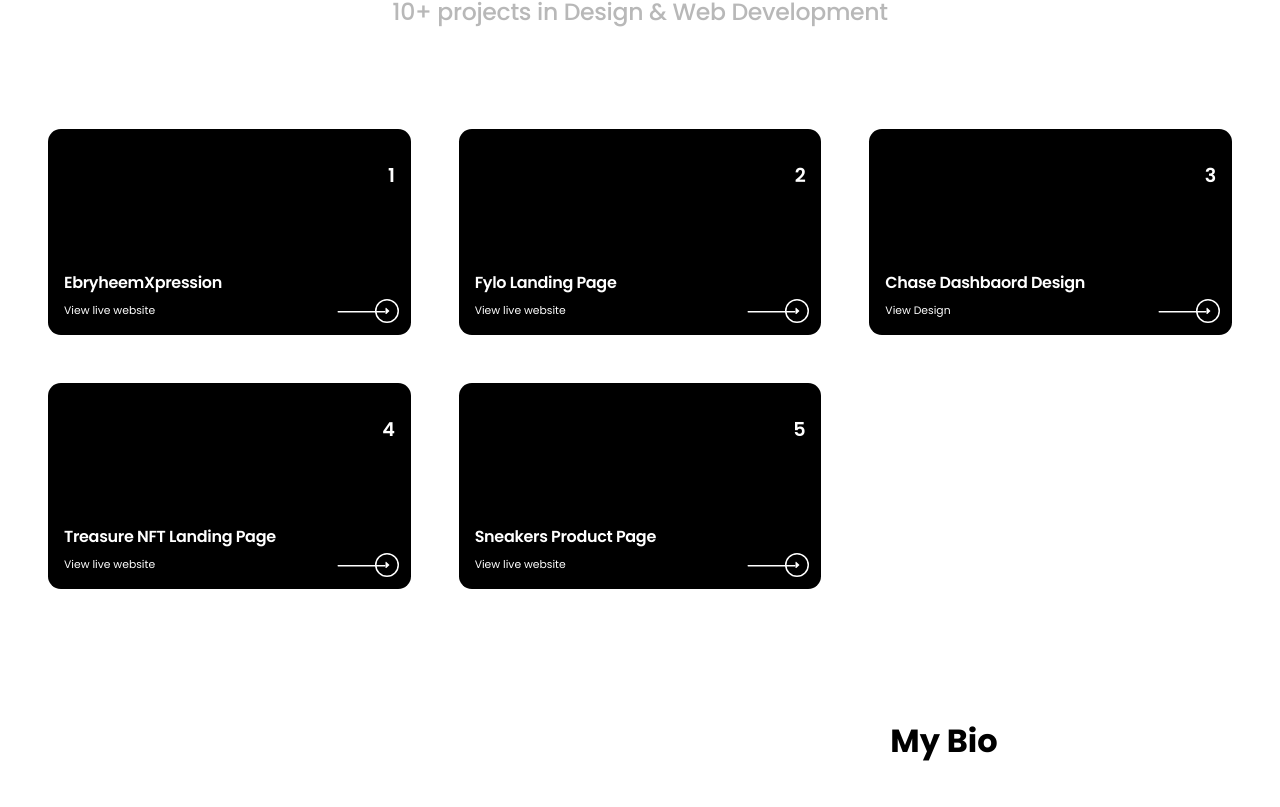
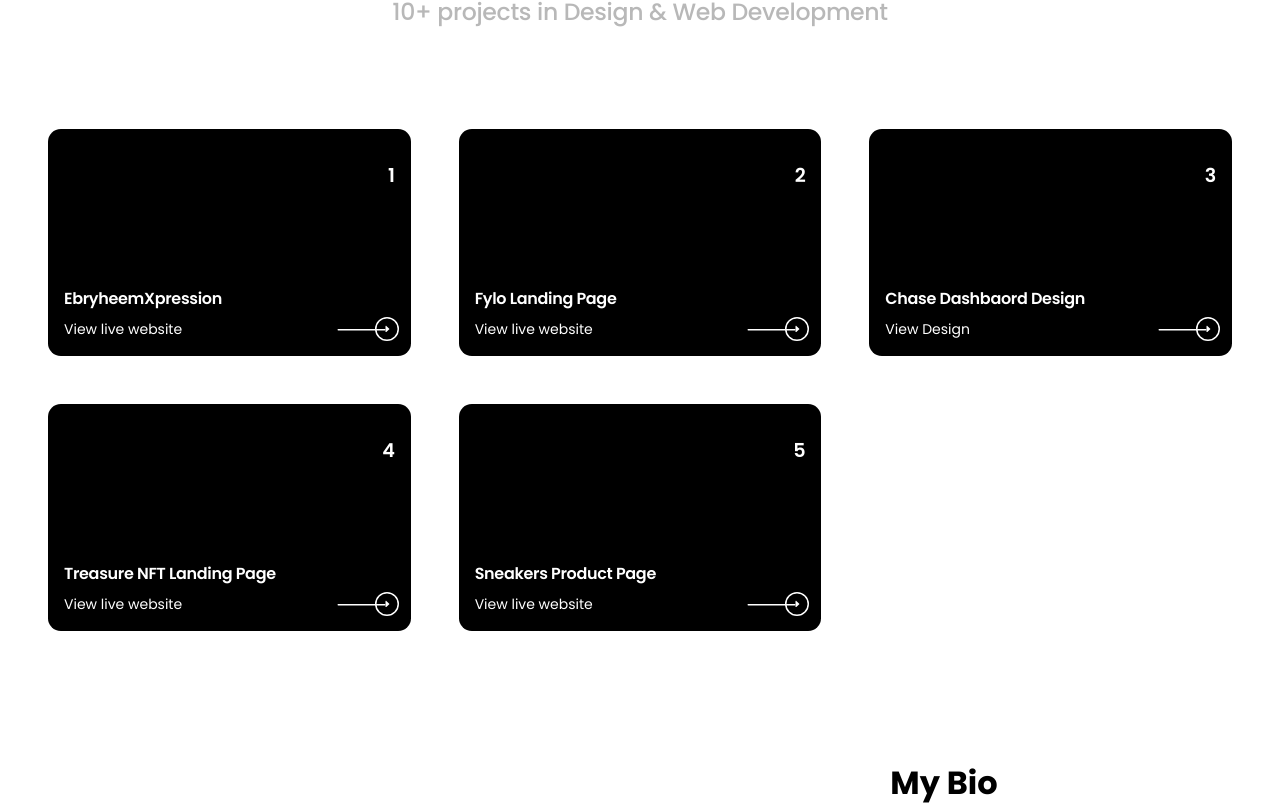
Before and after one commit to ahmaddev-codes/ahmad.dev, a React (Create React App) app: page / in a window 1280 px wide. Shown: the part 973-1780 px from the top of the page. Built offline with nearby package versions, Linux system fonts and the light colour scheme.

Commit message:
Update: added gap in portfolio

```diff
--- a/src/components/portfolio/Portfolio.scss
+++ b/src/components/portfolio/Portfolio.scss
@@ -67,19 +67,19 @@
       flex-direction: column;
       align-items: flex-end;
       justify-content: space-between;
-      gap: 2.5rem;
+      gap: 3rem;
       background: black;
       color: white;
       background-size: cover;
       background-repeat: no-repeat;
       padding: 1rem;
       width: 100%;
-      height: 100%;
+      height: auto;
       border-radius: 0.8rem;
       overflow: hidden;
 
       @include breakpoint-up(large) {
-        gap: 4rem;
+        gap: 5rem;
       }
 
       &:hover {
@@ -146,7 +146,7 @@
           width: 100%;
 
           p {
-            font-size: 0.675rem;
+            font-size: 0.875rem;
             font-weight: $regular;
             color: $white;
             margin: 0;
```
